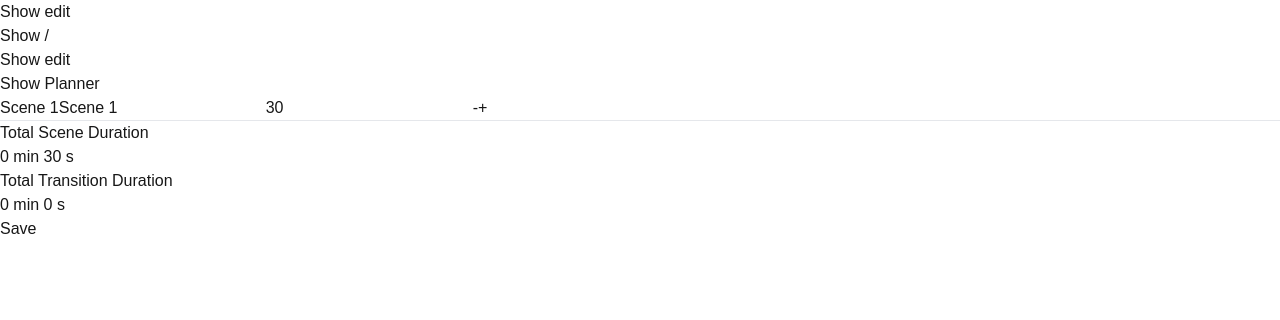
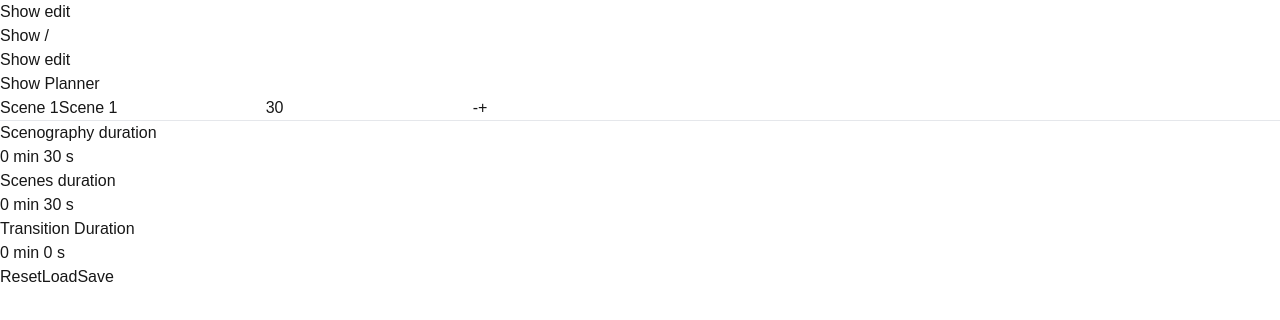
Before and after one commit to boubaLaria/test_technique_allumee_boubacar, a Next.js app in the folder show-planner/: page / in a window 1280 px wide. Shown: the top 320 px of the page. Built offline with nearby package versions, Linux system fonts and the light colour scheme.

Commit message:
ajout de la fonctionnalite de reset et ajout de la duree total show

```diff
--- a/show-planner/src/app/hooks/useScenesState.tsx
+++ b/show-planner/src/app/hooks/useScenesState.tsx
@@ -4,19 +4,19 @@ import { formatTime } from "../utils/timeFormatter";
 interface Scene {
   id: number;
   name: string;
-  duration: number; // duration in seconds
+  duration: number; // durée en secondes
 }
 
 interface Transition {
   id: number;
   prevScene: string;
   nextScene: string;
-  duration: number; // duration in seconds
+  duration: number; // durée en secondes
 }
 
 const useScenesState = () => {
   const [scenes, setScenes] = useState<Scene[]>([
-    { id: 1, name: "Scene 1", duration: 30 }, // 30 seconds
+    { id: 1, name: "Scene 1", duration: 30 }, // 30 secondes
   ]);
 
   const [transitions, setTransitions] = useState<Transition[]>([]);
@@ -26,7 +26,7 @@ const useScenesState = () => {
     const newScene: Scene = {
       id: newSceneId,
       name: `Scene ${newSceneId}`,
-      duration: 30, // 30 seconds
+      duration: 30, // 30 secondes
     };
 
     // Trouver l'index de la scène cliquée
@@ -42,11 +42,11 @@ const useScenesState = () => {
     setScenes(updatedScenes);
 
     // Créer une transition pour la nouvelle scène
-    const newTransition = {
+    const newTransition: Transition = {
       id: newSceneId,
       prevScene: `Scene ${id}`,
       nextScene: `Scene ${newSceneId}`,
-      duration: 10, // 10 seconds
+      duration: 10, // 10 secondes
     };
 
     setTransitions([...transitions, newTransition]);
@@ -55,15 +55,8 @@ const useScenesState = () => {
   const removeScene = (id: number) => {
     const updatedScenes = scenes.filter((scene) => scene.id !== id);
     setScenes(updatedScenes);
-    if (id === scenes.length - 1) {
-      setTransitions(
-        transitions.filter(
-          (tr) =>
-            tr.prevScene !== `Scene ${id - 1}` && tr.nextScene !== `Scene ${id}`
-        )
-      );
-      return;
-    }
+
+    // Supprimer les transitions liées à la scène supprimée
     setTransitions(
       transitions.filter(
         (tr) => tr.prevScene !== `Scene ${id}` && tr.nextScene !== `Scene ${id}`
@@ -77,8 +70,30 @@ const useScenesState = () => {
   };
 
   const calculateTotalTransitionDuration = () => {
-    const totalSeconds = transitions.reduce((acc, transition) => acc + transition.duration, 0);
+    const totalSeconds = transitions.reduce(
+      (acc, transition) => acc + transition.duration,
+      0
+    );
     return formatTime(totalSeconds);
+  };
+
+  const calculateTotalSceneAndTransitionDuration = () => {
+    const totalSceneSeconds = scenes.reduce(
+      (acc, scene) => acc + scene.duration,
+      0
+    );
+    const totalTransitionSeconds = transitions.reduce(
+      (acc, transition) => acc + transition.duration,
+      0
+    );
+    const totalSeconds = totalSceneSeconds + totalTransitionSeconds;
+
+    return formatTime(totalSeconds);
+  };
+
+  const resetScenes = () => {
+    setScenes([{ id: 1, name: "Scene 1", duration: 30 }]);
+    setTransitions([]);
   };
 
   return {
@@ -90,6 +105,8 @@ const useScenesState = () => {
     setTransitions,
     calculateTotalSceneDuration,
     calculateTotalTransitionDuration,
+    calculateTotalSceneAndTransitionDuration,
+    resetScenes,
   };
 };
 
--- a/show-planner/src/app/page.tsx
+++ b/show-planner/src/app/page.tsx
@@ -15,6 +15,8 @@ const MainPage: React.FC = () => {
     setTransitions,
     calculateTotalSceneDuration,
     calculateTotalTransitionDuration,
+    calculateTotalSceneAndTransitionDuration,
+    resetScenes,
   } = useScenesState();
 
   const handleSceneChange = (
@@ -63,20 +65,32 @@ const MainPage: React.FC = () => {
               </div>
             ))}
             <hr className="my-4" />
+            <div className="flex justify-between items-center  mb-4">
+              <h3 className="text-lg font-semibold">Scenography duration</h3>
+              <span className="text-lg font-semibold">
+                {calculateTotalSceneAndTransitionDuration()}
+              </span>
+            </div>
             <div className="flex justify-between items-center">
-              <h3 className="text-lg font-semibold">Total Scene Duration</h3>
+              <h3 className="text-lg font-semibold">Scenes duration</h3>
               <span className="text-lg font-semibold">
                 {calculateTotalSceneDuration()}
               </span>
             </div>
-            <div className="flex justify-between items-center mt-4">
-              <h3 className="text-lg font-semibold">Total Transition Duration</h3>
+            <div className="flex justify-between items-center">
+              <h3 className="text-lg font-semibold">Transition Duration</h3>
               <span className="text-lg font-semibold">
                 {calculateTotalTransitionDuration()}
               </span>
             </div>
-            <div className="flex justify-end mt-4">
-              <button className="bg-primary text-blue-400 px-4 py-2 rounded-lg hover:bg-primary-2 transition-all duration-200 shadow-md">
+            <div className="flex justify-between mt-4">
+              <button onClick={resetScenes} className="bg-red-400 text-white px-4 py-2 rounded-lg hover:bg-primary-2 transition-all duration-200 shadow-md">
+                Reset
+              </button>
+              <button className="bg-blue-500 text-white  px-4 py-2 rounded-lg hover:bg-primary-2 transition-all duration-200 shadow-md">
+                Load
+              </button>
+              <button className="bg-blue-500 text-white px-4 py-2 rounded-lg hover:bg-primary-2 transition-all duration-200 shadow-md">
                 Save
               </button>
             </div>
```
